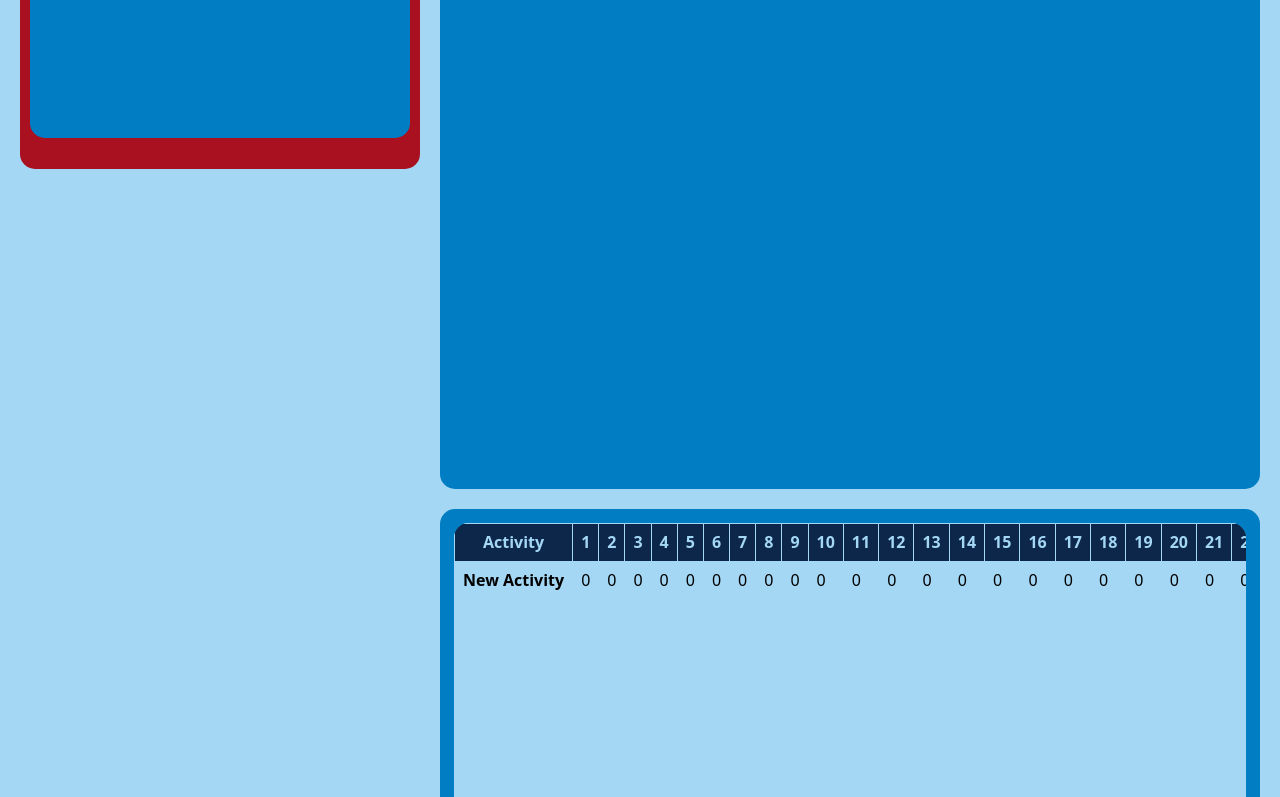
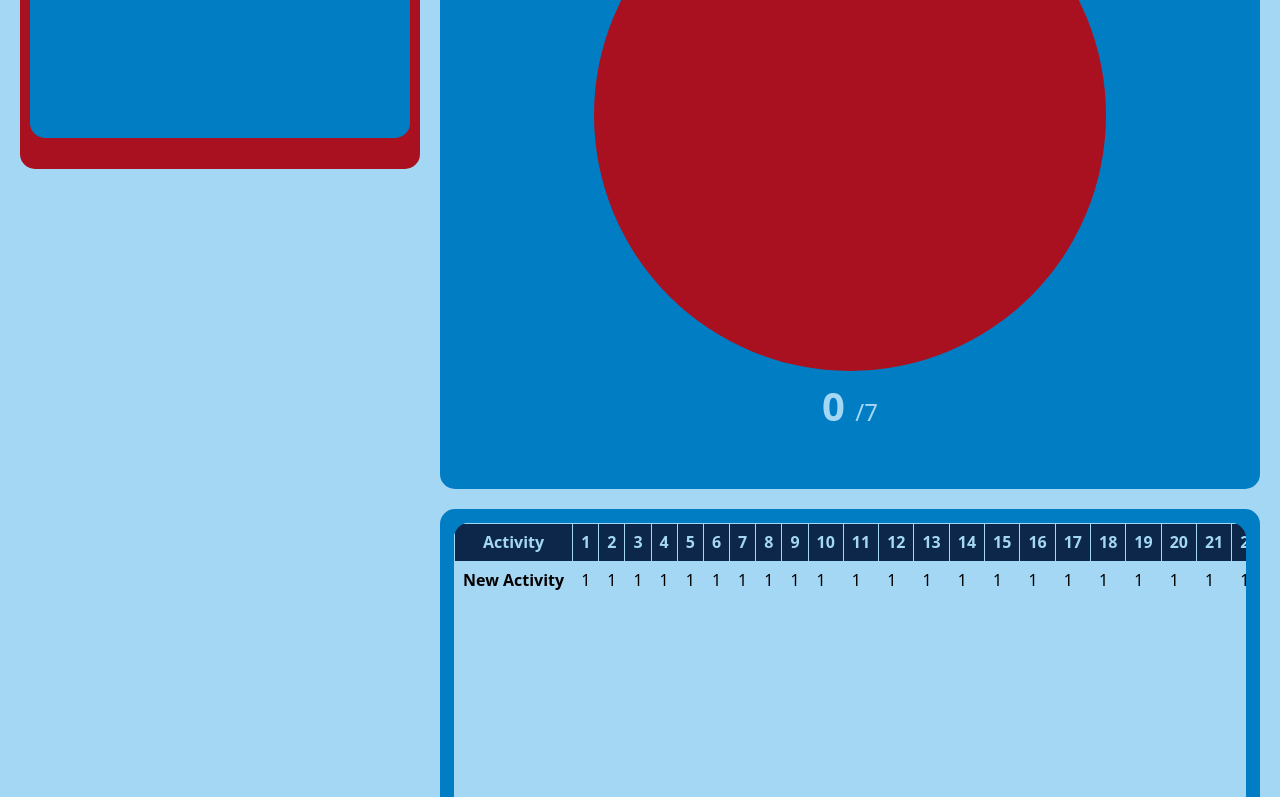
Before and after one commit to DaneVN/REMAX_TrackingApp, a React (Vite) app in the folder app/: page / in a window 1280 px wide. Shown: the part 523-1320 px from the top of the page. Built offline with nearby package versions, Linux system fonts and the light colour scheme.

Commit message:
README Update 2 + InitalData Fix

```diff
--- a/app/src/assets/components/main/Main.jsx
+++ b/app/src/assets/components/main/Main.jsx
@@ -14,7 +14,7 @@ export default function Main() {
       curr: [
         {
           name: "New Activity",
-          goalArray: Array(31).fill(0),
+          goalArray: Array(31).fill(1),
           dailyCompleted: 0,
         },
       ],
```
Also changed, not shown: 1 other file (tests, documents, lock files or other folders).
